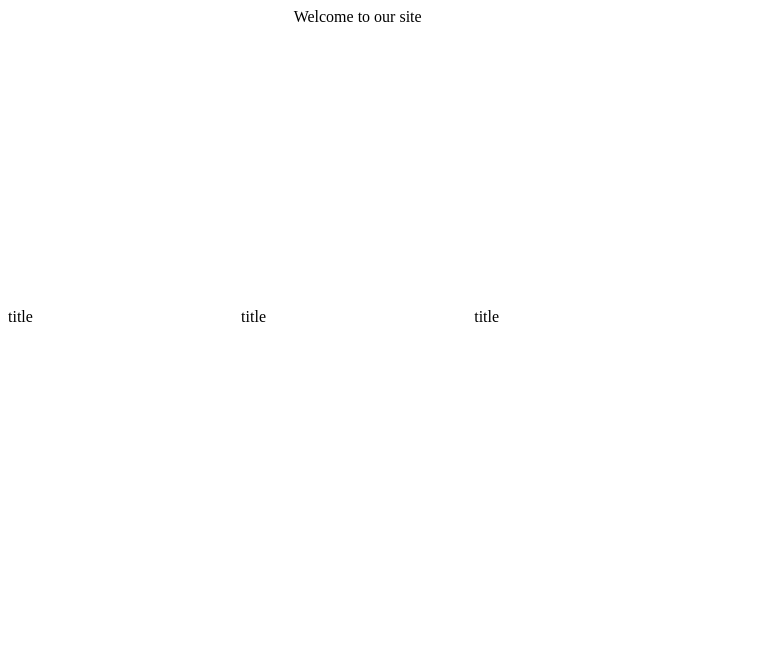
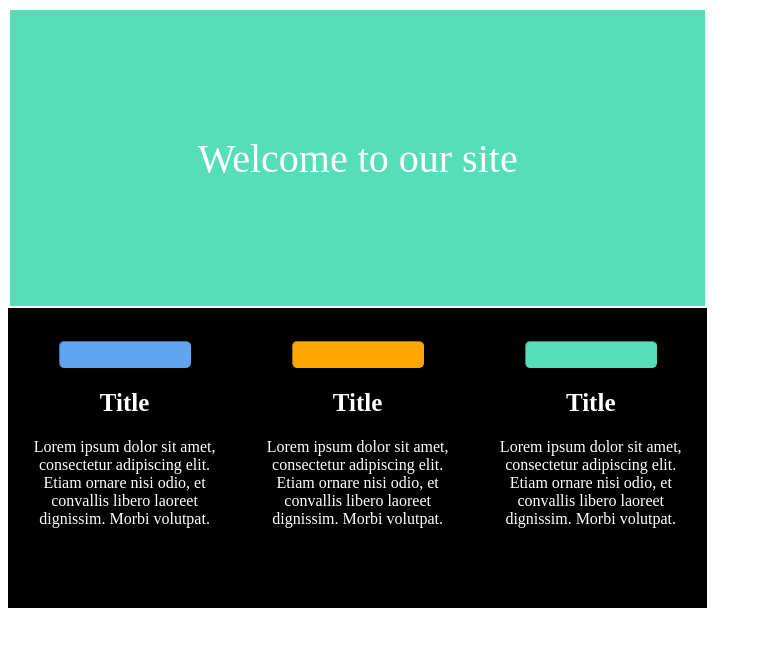
Before and after one commit to scottydixon/First-Responsive-Website, a plain HTML site: page index.html in a window 1280 px wide. Shown: the whole page, without its empty margins (0-762 px from the left). Drawn offline with Linux system fonts and the light colour scheme.

Commit message:
first commit

```diff
--- a/index.html
+++ b/index.html
@@ -10,9 +10,18 @@
 <body>
 <div class="container">
         <div class="header">Welcome to our site</div>
-        <div class="title-1">title</div>
-        <div class="title-2">title</div>
-        <div class="title-3">title</div>
+        <div class="title-1"><hr class="hr1">
+            <h2>Title</h2>
+            <p>Lorem ipsum dolor sit amet, consectetur adipiscing elit. Etiam ornare nisi odio, et convallis libero laoreet dignissim. Morbi volutpat. </p>
+        </div>
+        <div class="title-2"><hr class="hr2">
+            <h2>Title</h2>
+            <p>Lorem ipsum dolor sit amet, consectetur adipiscing elit. Etiam ornare nisi odio, et convallis libero laoreet dignissim. Morbi volutpat. </p>
+        </div>
+        <div class="title-3"><hr class="hr3">
+            <h2>Title</h2>
+            <p>Lorem ipsum dolor sit amet, consectetur adipiscing elit. Etiam ornare nisi odio, et convallis libero laoreet dignissim. Morbi volutpat. </p>
+        </div>
 </div>
 </body>
 </html>
--- a/style.css
+++ b/style.css
@@ -1,4 +1,5 @@
 .container {
+    text-align: center;
     display: grid;
     width: 700px;
     height: 600px;
@@ -9,40 +10,87 @@
     "title-1"
     "title-2"
     "title-3" ;
-    border: 2px black;
-
 }
 
 .header {
+    align-items: center;
     display: flex;
     justify-content: center;
     grid-area: header;
     grid-row: 1;
     grid-column: 1 / span 3;
+    border: solid 2px;
+    background-color: rgb(85, 222, 183);
+    font-size: 40px;
+    color: white;
 }
 
 .title-1 {
     grid-area: title-1;
     grid-row: 2;
-    grid-column: 1/3;
+    grid-column: 1;
+    color: white;
+    background-color: black;
+    padding: 25px;
 }
 
 .title-2 {
     grid-area: title-2;
     grid-row: 2;
     grid-column: 2/3;
+    color: white;
+    background-color: black;
+    padding: 25px;
 }
 
 .title-3 {
-    grid-area: 3;
+    grid-area: title-3;
     grid-row: 2;
     grid-column: 3/3;
+    color: white;
+    background-color: black;
+    padding: 25px;
 }
 
-@media {
-    flex-direction: vertical-align: ;
+h2 {
+    font-size: 25px;
 }
 
-title {
-    border: 2px black;
+hr.hr1 {
+    border-color: rgb(95, 165, 240);
+    background-color: rgb(95, 165, 240);
 }
+
+hr.hr2 {
+    border-color: orange;
+    background-color: orange;
+}
+
+hr.hr3 {
+    border-color:rgb(85, 222, 183) ;
+    background-color: rgb(85, 222, 183);
+}
+
+
+hr {
+    width: 130px;
+    height: 25px;
+    border-radius: 5px;
+}
+
+
+@media (min-width: 600px) {
+    flex-direction: ;
+}
+
+@media (min-width: 768px) {
+
+}
+
+@media (min-width: 992px) {
+
+}
+
+@media (min-width: 1200px) {
+
+}
```
